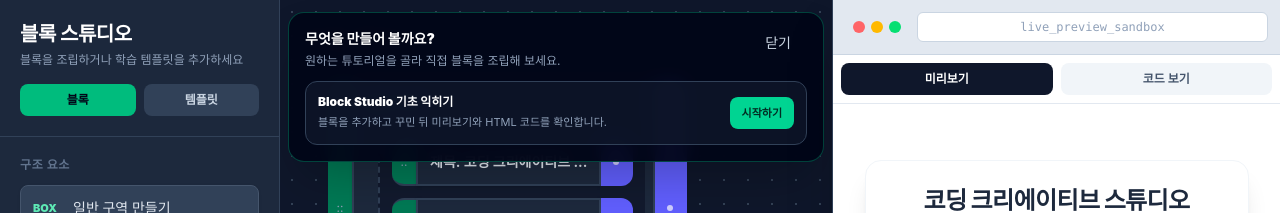
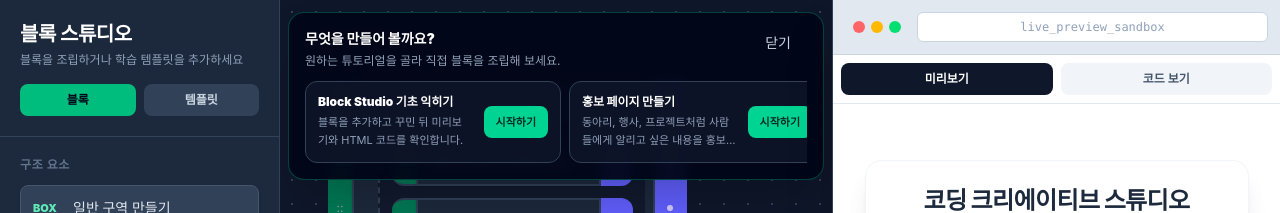
Before and after one commit to BladeHailSylas/WebShower, a React (Vite) app: page / in a window 1280 px wide. Shown: the top 213 px of the page. Built offline with nearby package versions, Linux system fonts and the light colour scheme.

Commit message:
Tutorial Scenario #2

```diff
--- a/src/features/block-studio/tutorial/data/tutorialMissions.ts
+++ b/src/features/block-studio/tutorial/data/tutorialMissions.ts
@@ -140,3 +140,167 @@ export const tutorialMissions = [
       "잘 했어요. 지금 만든 블록 구조가 실제 HTML 코드로 변환된 모습을 확인했습니다.",
   },
 ] as const satisfies readonly TutorialMission[];
+
+export const promotionTutorialMissions = [
+  {
+    id: "promotion-add-hero-container",
+    title: "첫인상 구역을 만들어 보세요",
+    description:
+      "홍보 페이지의 맨 위에는 방문자가 가장 먼저 보게 될 구역이 필요합니다. 일반 구역을 추가해 보세요.",
+    condition: { type: "hasAddedBlock", blockType: "CONTAINER" },
+    commentOnSuccess:
+      "좋습니다. 웹페이지 맨 위에서 제목, 설명, 이미지, 버튼으로 첫인상을 만드는 영역을 Hero 구역이라고 부르기도 합니다.",
+  },
+  {
+    id: "promotion-add-heading",
+    title: "홍보 제목을 넣어 보세요",
+    description: "첫인상 구역 안에 제목 블록을 넣어, 무엇을 홍보하는 페이지인지 알려주세요.",
+    condition: { type: "hasAddedNestedBlock", parentType: "CONTAINER", childType: "H1" },
+    commentOnSuccess: "제목은 방문자가 페이지의 주제를 가장 먼저 이해하도록 도와줍니다.",
+  },
+  {
+    id: "promotion-edit-heading",
+    title: "제목을 홍보 문구로 바꿔 보세요",
+    description:
+      "예를 들어 ‘우리 동아리를 소개합니다’ 또는 ‘함께 만드는 웹 제작 모임’처럼 바꿔 보세요.",
+    condition: { type: "hasContentChanged", blockType: "H1" },
+    commentOnSuccess: "좋습니다. 짧고 분명한 제목은 홍보 페이지의 첫인상을 결정합니다.",
+  },
+  {
+    id: "promotion-add-introduction",
+    title: "짧은 소개 문장을 추가해 보세요",
+    description:
+      "첫인상 구역 안에 문단 블록을 추가해, 이 페이지가 무엇을 소개하는지 한두 문장으로 설명해 보세요.",
+    condition: { type: "hasAddedNestedBlock", parentType: "CONTAINER", childType: "P" },
+    commentOnSuccess: "문단은 제목을 조금 더 자세히 설명하는 역할을 합니다.",
+  },
+  {
+    id: "promotion-edit-introduction",
+    title: "소개 문장을 직접 써 보세요",
+    description: "동아리, 행사, 프로젝트의 매력을 짧게 소개하는 문장으로 바꿔 보세요.",
+    condition: { type: "hasContentChanged", blockType: "P" },
+    commentOnSuccess:
+      "좋습니다. 홍보 문장은 방문자가 계속 읽어 볼지 결정하는 중요한 단서가 됩니다.",
+  },
+  {
+    id: "promotion-add-image",
+    title: "대표 이미지를 추가해 보세요",
+    description: "첫인상 구역에 이미지 블록을 추가해 페이지의 분위기를 보여주세요.",
+    condition: { type: "hasAddedBlock", blockType: "IMAGE" },
+    commentOnSuccess: "이미지는 글보다 빠르게 분위기와 주제를 전달할 수 있습니다.",
+  },
+  {
+    id: "promotion-edit-image-source",
+    title: "이미지 주소를 바꿔 보세요",
+    description: "이미지 블록의 주소를 홍보 내용과 어울리는 이미지 URL로 바꿔 보세요.",
+    condition: { type: "hasAttributeChanged", blockType: "IMAGE", field: "src" },
+    commentOnSuccess: "img 태그는 src 속성에 적힌 주소에서 이미지를 불러옵니다.",
+  },
+  {
+    id: "promotion-add-link",
+    title: "참여 링크를 추가해 보세요",
+    description: "방문자가 더 알아보거나 신청할 수 있도록 링크 블록을 추가해 보세요.",
+    condition: { type: "hasAddedBlock", blockType: "A" },
+    commentOnSuccess:
+      "홍보 페이지에는 보통 신청하기, 더 알아보기 같은 다음 행동으로 이어지는 링크가 필요합니다.",
+  },
+  {
+    id: "promotion-enter-link-address",
+    title: "링크 주소를 입력해 보세요",
+    description: "링크가 이동할 주소를 입력해 보세요.",
+    condition: { type: "hasAttributeChanged", blockType: "A", field: "link" },
+    commentOnSuccess: "a 태그는 href 속성에 적힌 주소로 이동합니다.",
+  },
+  {
+    id: "promotion-add-benefits-container",
+    title: "장점 구역을 만들어 보세요",
+    description: "홍보하려는 대상의 장점을 따로 정리할 구역을 추가해 보세요.",
+    condition: { type: "hasAddedBlock", blockType: "CONTAINER", min: 2 },
+    commentOnSuccess: "페이지를 여러 구역으로 나누면 방문자가 정보를 더 쉽게 이해할 수 있습니다.",
+  },
+  {
+    id: "promotion-add-grid",
+    title: "장점을 나란히 배치해 보세요",
+    description: "장점 구역 안에 Grid를 추가해 여러 정보를 나란히 보여줄 준비를 해 보세요.",
+    condition: { type: "hasAddedBlock", blockType: "GRID_ZONE" },
+    commentOnSuccess: "Grid는 여러 정보를 같은 줄에 나란히 배치할 때 유용합니다.",
+  },
+  {
+    id: "promotion-add-card-to-grid",
+    title: "Grid 안에 카드를 넣어 보세요",
+    description: "Grid 안에 Card를 추가해 장점 하나를 담을 공간을 만들어 보세요.",
+    condition: { type: "hasAddedNestedBlock", parentType: "GRID_ZONE", childType: "CARD" },
+    commentOnSuccess: "Grid 안에 Card를 넣으면 여러 정보를 일정한 칸으로 정리할 수 있습니다.",
+  },
+  {
+    id: "promotion-edit-card-content",
+    title: "카드 내용을 장점으로 바꿔 보세요",
+    description:
+      "카드 안의 제목이나 문단을 ‘함께 배워요’, ‘직접 만들어요’ 같은 장점으로 바꿔 보세요.",
+    condition: { type: "hasAddedNestedBlock", parentType: "CARD", childType: "H1" },
+    commentOnSuccess: "좋습니다. 카드는 하나의 장점이나 정보를 짧게 묶어 보여줄 때 좋습니다.",
+  },
+  {
+    id: "promotion-style-card",
+    title: "카드를 눈에 띄게 꾸며 보세요",
+    description: "카드의 그림자를 바꿔, 중요한 정보가 잘 보이게 만들어 보세요.",
+    condition: { type: "hasStyleChanged", blockType: "CARD", styleKey: "shadow" },
+    commentOnSuccess:
+      "배경색과 그림자는 CSS 스타일입니다. 중요한 정보를 시각적으로 강조할 때 사용할 수 있습니다.",
+  },
+  {
+    id: "promotion-add-activity-list",
+    title: "활동 안내 목록을 만들어 보세요",
+    description: "모임 시간, 장소, 준비물처럼 반복되는 정보를 목록으로 정리해 보세요.",
+    condition: {
+      type: "hasStructure",
+      parentType: "LIST",
+      directChildType: "LIST_ITEM",
+      minChildren: 1,
+    },
+    commentOnSuccess:
+      "목록은 HTML에서 ul과 li 구조로 표현됩니다. 일정, 준비물, 특징처럼 반복되는 정보를 정리하기 좋습니다.",
+  },
+  {
+    id: "promotion-add-faq-container",
+    title: "FAQ 구역을 만들어 보세요",
+    description: "방문자가 궁금해할 질문을 모아 둘 구역을 추가해 보세요.",
+    condition: { type: "hasAddedBlock", blockType: "CONTAINER", min: 3 },
+    commentOnSuccess:
+      "FAQ는 자주 묻는 질문을 미리 정리해 방문자의 궁금증을 줄여 주는 구역입니다.",
+  },
+  {
+    id: "promotion-add-faq-toggle",
+    title: "접었다 펼칠 수 있는 질문을 만들어 보세요",
+    description:
+      "FAQ 구역에 Toggle 블록을 추가해 질문과 답변을 접었다 펼칠 수 있게 만들어 보세요.",
+    condition: { type: "hasAddedBlock", blockType: "TOGGLE_ZONE" },
+    commentOnSuccess: "Toggle은 클릭했을 때 숨겨진 내용을 보여주는 인터랙티브한 블록입니다.",
+  },
+  {
+    id: "promotion-edit-faq-answer",
+    title: "FAQ 답변을 수정해 보세요",
+    description: "Toggle 안의 답변 내용을 실제 질문에 맞게 바꿔 보세요.",
+    condition: { type: "hasAddedNestedBlock", parentType: "TOGGLE_ZONE", childType: "P" },
+    commentOnSuccess:
+      "좋습니다. 방문자가 궁금해할 내용을 미리 답해 주면 홍보 페이지가 더 친절해집니다.",
+  },
+  {
+    id: "promotion-view-preview",
+    title: "미리보기에서 홍보 페이지를 확인해 보세요",
+    description:
+      "오른쪽 미리보기 탭을 눌러 지금 만든 홍보 페이지가 어떻게 보이는지 확인해 보세요.",
+    condition: { type: "uiSignal", signal: "previewOpened" },
+    commentOnSuccess:
+      "좋습니다. 미리보기는 블록으로 만든 페이지가 실제 화면에서 어떻게 보일지 보여줍니다.",
+  },
+  {
+    id: "promotion-view-code",
+    title: "코드 보기에서 구조를 확인해 보세요",
+    description:
+      "코드 보기 탭을 눌러 첫인상 구역, Grid, Card, FAQ가 HTML 구조로 어떻게 표현되는지 확인해 보세요.",
+    condition: { type: "uiSignal", signal: "codeViewOpened" },
+    commentOnSuccess:
+      "잘 했어요. 지금 만든 홍보 페이지의 블록 구조가 실제 HTML 코드로 변환된 모습을 확인했습니다.",
+  },
+] as const satisfies readonly TutorialMission[];
--- a/src/features/block-studio/tutorial/data/tutorialTracks.ts
+++ b/src/features/block-studio/tutorial/data/tutorialTracks.ts
@@ -1,4 +1,4 @@
-import { tutorialMissions } from "./tutorialMissions";
+import { promotionTutorialMissions, tutorialMissions } from "./tutorialMissions";
 import type { TutorialTrack } from "../types/tutorial.types";
 
 export const tutorialTracks = [
@@ -8,4 +8,11 @@ export const tutorialTracks = [
     description: "블록을 추가하고 꾸민 뒤 미리보기와 HTML 코드를 확인합니다.",
     missions: tutorialMissions,
   },
+  {
+    id: "promotion-page",
+    title: "홍보 페이지 만들기",
+    description:
+      "동아리, 행사, 프로젝트처럼 사람들에게 알리고 싶은 내용을 홍보 페이지로 만들어 봅니다.",
+    missions: promotionTutorialMissions,
+  },
 ] as const satisfies readonly TutorialTrack[];
```
